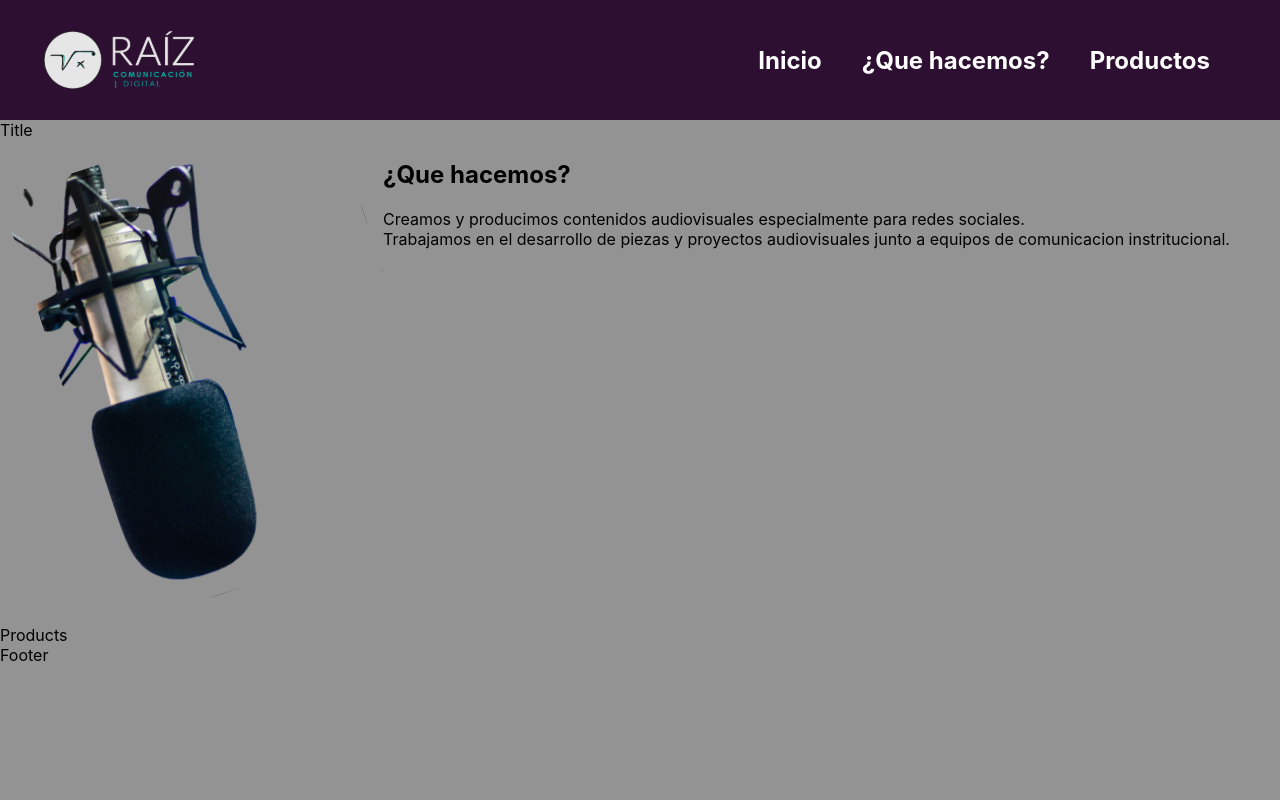
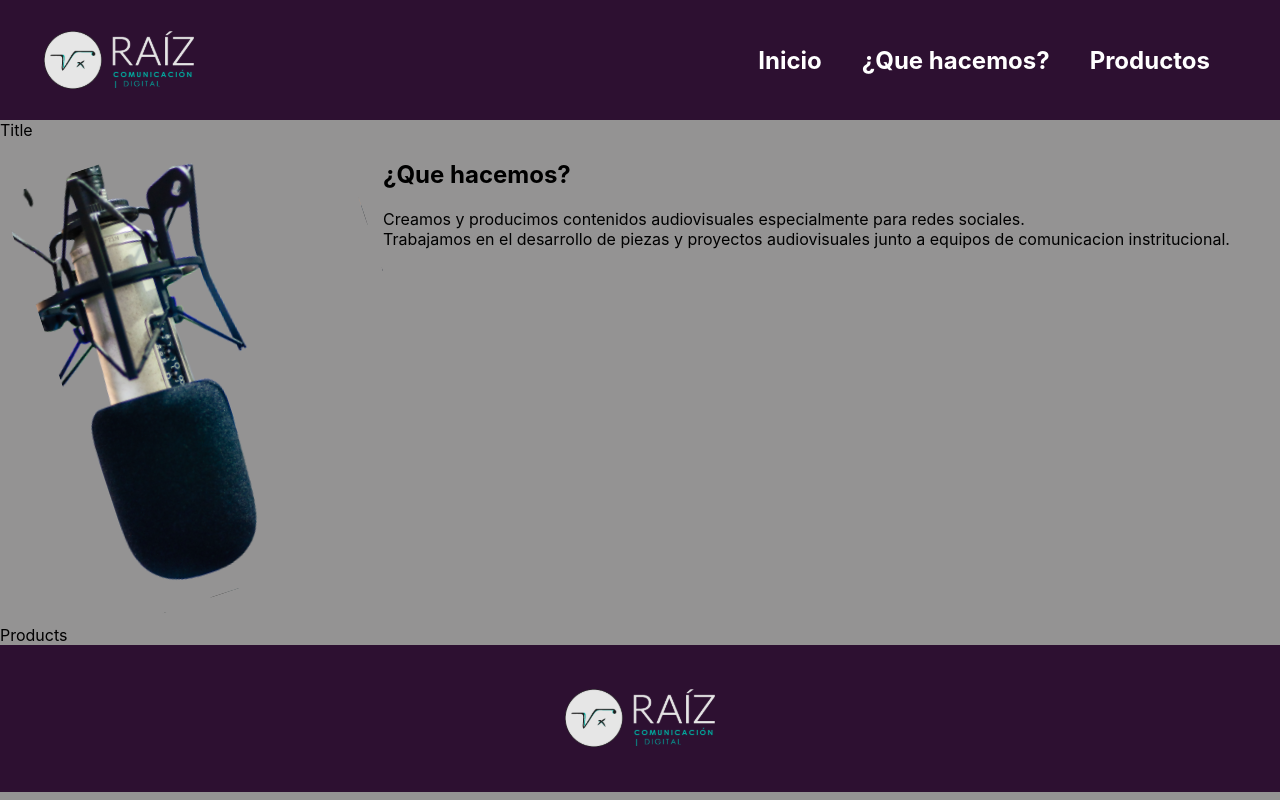
Before and after one commit to jeronimogarcia/ProyectoCoder, a React (Create React App) app: page / in a window 1280 px wide. Built offline with nearby package versions, Linux system fonts and the light colour scheme.

Commit message:
added: footer
added: footer

```diff
--- a/package.json
+++ b/package.json
@@ -9,6 +9,7 @@
     "react": "^17.0.2",
     "react-dom": "^17.0.2",
     "react-scripts": "5.0.0",
+    "styled-components": "^5.3.5",
     "web-vitals": "^2.1.4"
   },
   "scripts": {
--- a/src/Components/Footer/Footer.js
+++ b/src/Components/Footer/Footer.js
@@ -1,8 +1,11 @@
-import React from 'react'
+import FooterStyle from './FooterStyle'
+import footerImg from '../../Images/Footer-img.svg'
 
 const Footer = () => {
   return (
-    <div>Footer</div>
+    <FooterStyle>
+      <img id='footer-img' src={footerImg} alt='footer logo' />
+    </FooterStyle>
   )
 }
 
--- /dev/null
+++ b/src/Components/Footer/FooterStyle.js
@@ -0,0 +1,16 @@
+import styled from 'styled-components'
+
+const FooterStyle = styled.footer`
+  height: 147px;
+  background-color: #2D1031;
+  display: flex;
+  justify-content: center;
+  align-items: center;
+
+  #footer-img{
+    height: 58px;
+    width: 150px;
+  }
+`
+
+export default FooterStyle
```
Also changed, not shown: src/Components/Footer/Footer.css (deleted), src/Images/Footer-img.svg (added), 1 other file (tests, documents, lock files or other folders).
